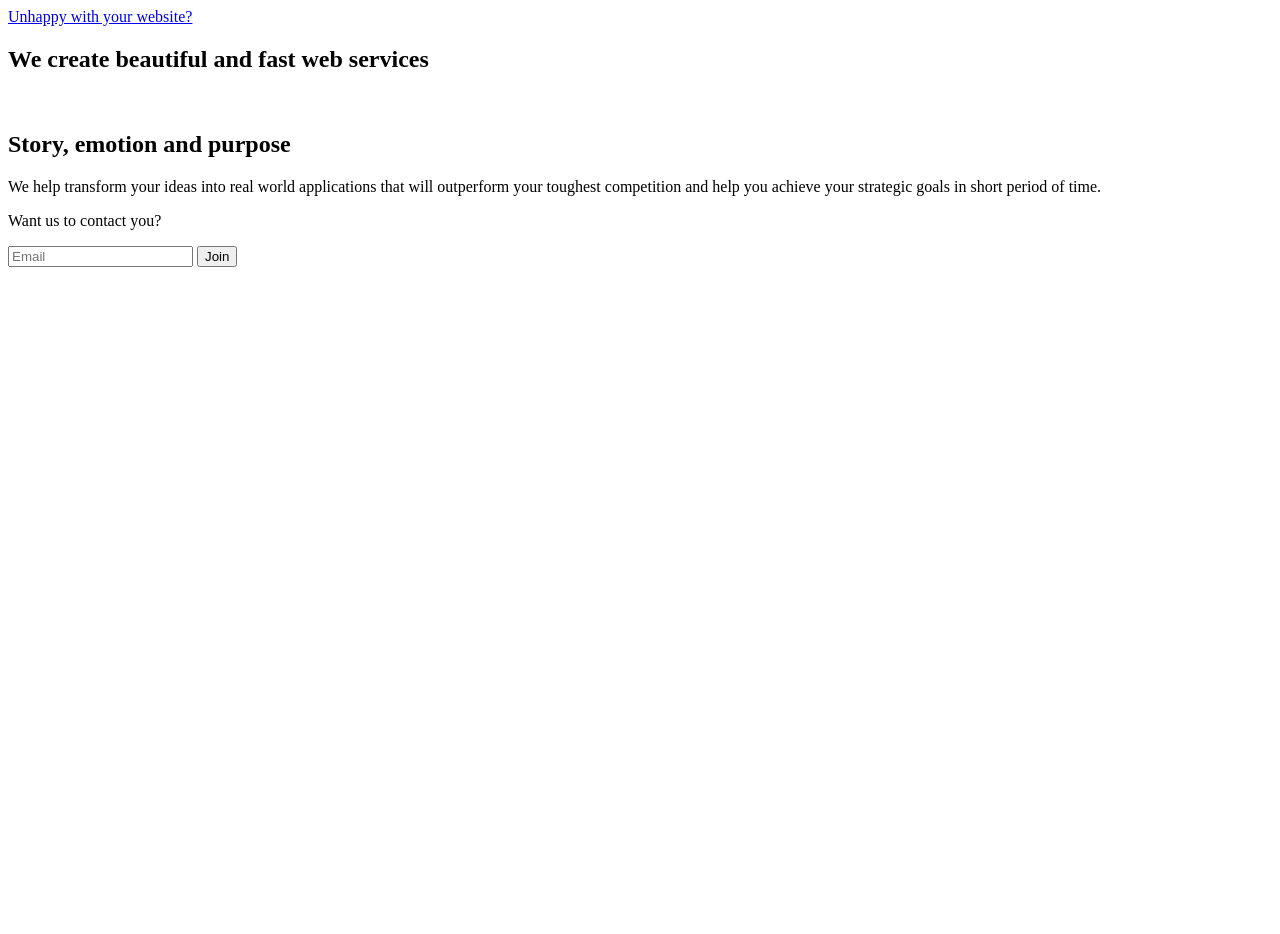
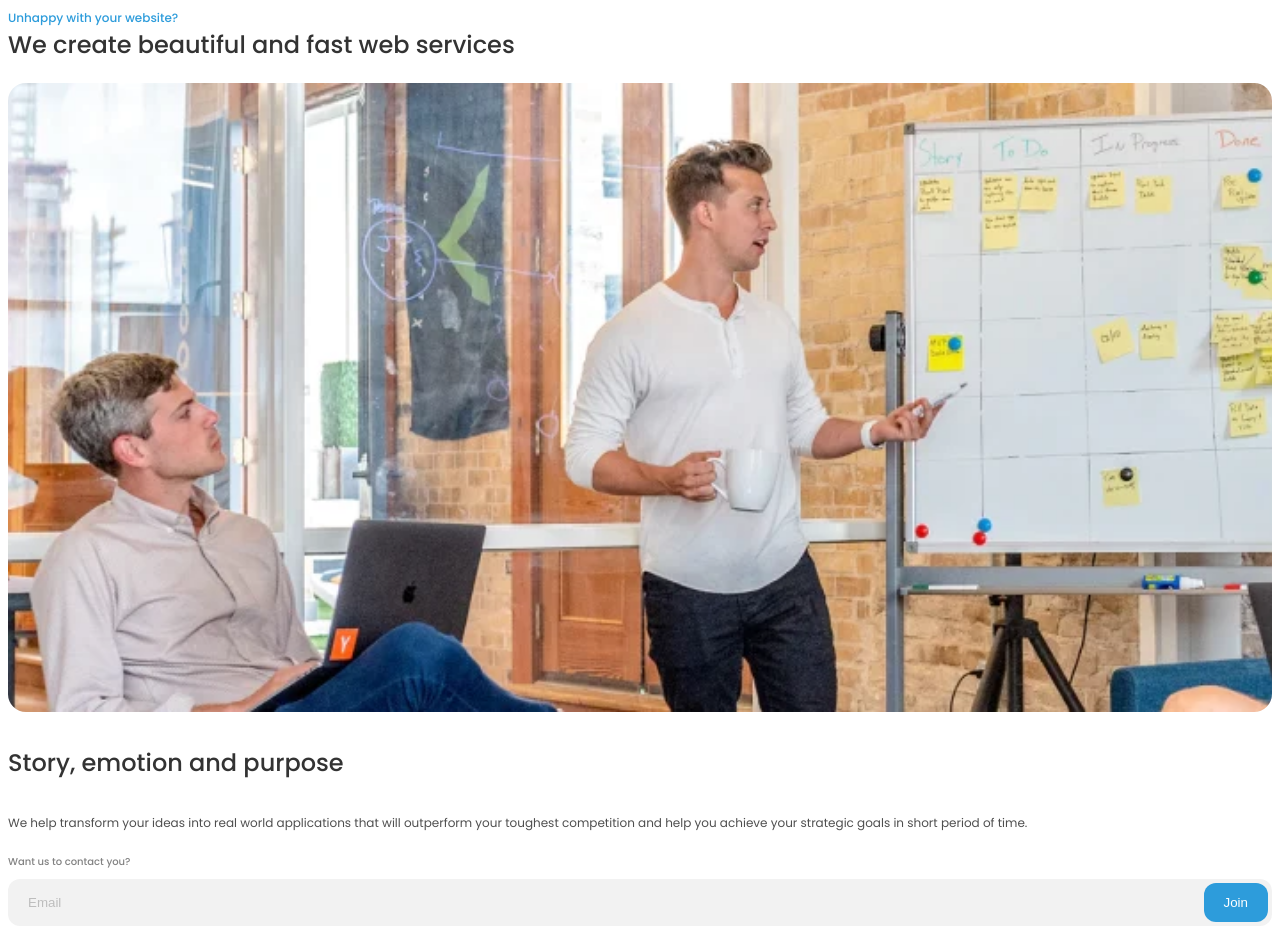
Before and after one commit to Inkacoders/Inka-homepage, a website: page public/index.html in a window 1280 px wide. Before the commit the page ends 800 px from the top, so only its background shows below. Drawn offline with Linux system fonts and the light colour scheme; files whose address does not match are found by name.

Commit message:
Adding Intro

```diff
--- a/public/index.html
+++ b/public/index.html
@@ -6,6 +6,11 @@
     <meta http-equiv="X-UA-Compatible" content="IE=edge">
     <meta name="viewport" content="width=device-width, initial-scale=1.0">
     <title>Inka homepage</title>
+
+    <link rel="stylesheet" href="../src/styles/main.css">
+    <link rel="stylesheet" href="../src/styles/home.css">
+    <link rel="stylesheet" href="../src/styles/form.css">
+
 </head>
 
 <body>
@@ -15,12 +20,13 @@
         <h1 class="home__title">We create beautiful and fast web services</h1>
         <figure class="home__img">
             <img
-            src=""
-            srcset=""
-            height=""
-            width=""
-            alt=""
-            aria-label=""
+            src="../src/assets/images/hero.webp"
+            srcset="../src/assets/images/hero.webp 360w,
+            ../src/assets/images/hero-large.webp 720w"
+            height="145"
+            width="348"
+            alt="Imagen de bienvenida"
+            aria-label="Imagen de bienvenida"
             />
         </figure>
         <h1 class="home__title">Story, emotion and purpose</h1>
@@ -28,8 +34,10 @@
 
         <div class="form">
             <p class="form__text">Want us to contact you?</p>
-            <input class="form__input" type="email" id='mail' name='contactmail' placeholder="Email">
-            <button class='form__button' type='submit'>Join</button>
+            <form class="form__cont">
+                <input class="form__input" type="email" id='mail' name='contactmail' placeholder="Email" required>
+                <button class='form__button' type='submit'>Join</button>
+            </form>
         </div>
     </section>
 </body>
--- a/src/styles/form.css
+++ b/src/styles/form.css
@@ -0,0 +1,50 @@
+/* .form{
+
+} */
+.form__text{
+    font: var(--m_text3);
+    color: var(--gray3);
+}
+
+
+.form__cont{
+    position:relative;
+    height: 47px;
+    z-index: 1;
+}
+.form__input{
+    box-sizing: border-box;
+    padding: 0 85px 0 20px;
+    margin: 0;
+    border: 0;
+    border-radius:12px;
+
+    position:relative;
+    height: 100%;
+    width: fit-content;
+    min-width: 100%;
+    background-color: var(--gray6);
+    color: var(--gray1);
+    z-index: 2;
+}
+.form__button{
+    padding: 11px 20px;
+    /* margin: 4px; */
+    border: 0;
+    border-radius:12px;
+
+    height: 82.5%;
+    position: absolute;
+    right: 4px;
+
+    top: 0;
+    bottom: 0;
+    margin-top: auto;
+    margin-bottom: auto;
+    background-color: var(--blue);
+    color: var(--white);
+    z-index: 3;
+}
+.form__input::placeholder {
+    color: var(--gray4);
+}
--- a/src/styles/home.css
+++ b/src/styles/home.css
@@ -3,18 +3,41 @@
 }
 
 .home__link{
-    font: var(--m_link);
-    text-decoration: none
+    font: var(--m_link1);
+    text-decoration: none;
+    color: var(--blue);
 }
 
 .home__title{
-
+    color: var(--gray1);
+    font: var(--m_header3);
+    margin-block-end: 20px;
+    margin-block-start: 0;
+}
+.home__title:nth-of-type(2){
+    margin-block-end: 22px;
+    margin-block-start: 33px;
 }
 
 .home__img{
+    margin: 0;
+    overflow: hidden;
+    border-radius: 1.125rem;
+}
 
+.home__img img{
+    object-fit: contain;
+    block-size: 100%;
+    inline-size: auto;
+    vertical-align: middle;
+
+    position: relative;
+    inset-inline-start: -4.6875rem;
 }
 
 .home__text{
-
+    color: var(--gray2);
+    font: var(--m_text1);
+    margin-block-end: 22px;
+    margin-block-start: 33px;
 }
--- a/src/styles/main.css
+++ b/src/styles/main.css
@@ -35,38 +35,38 @@
 
   /* mobile */
 
-  --m_header1: 800 1.5rem / 2.2031rem var(--baseFont2);
-  --m_header2: 500 1.125rem / 1.6875rem var(--baseFont1);
-  --m_header3: 500 1.5rem / 2.25rem var(--baseFont1);
-  --m_header4: 500 1.5rem / 2.25rem var(--baseFont1);
-  --m_header5: 700 1.5rem / 2.25rem var(--baseFont1); /**/
+  --m_header1: 800 24px / 35.2496px var(--baseFont2);
+  --m_header2: 500 18px / 27px var(--baseFont1);
+  --m_header3: 500 24px / 36px var(--baseFont1);
+  --m_header4: 500 24px / 36px var(--baseFont1);
+  --m_header5: 700 24px / 36px var(--baseFont1); /**/
 
-  --m_link: 500 0.75rem / 1.125rem var(--baseFont1);
-  --m_link: 400 1.125rem / 2.25rem var(--baseFont1); /**/
+  --m_link1: 500 12px / 18px var(--baseFont1);
+  --m_link2: 400 18px / 36px var(--baseFont1); /**/
 
-  --m_text1: 400 0.75rem / 1.125rem var(--baseFont1);
-  --m_text2: 400 1rem / 1.5rem var(--baseFont1); /**/
-  --m_text3: 500 0.625rem / 0.9375rem var(--baseFont1);
+  --m_text1: 400 12px / 18px var(--baseFont1);
+  --m_text2: 400 16px / 24px var(--baseFont1); /**/
+  --m_text3: 500 10px / 15px var(--baseFont1);
 
-  --m_button1: 500 0.875rem / 1.3125rem var(--baseFont1);
-  --m_button2: 500 1rem / 1.5rem var(--baseFont1); /**/
+  --m_button1: 500 14px / 21px var(--baseFont1);
+  --m_button2: 500 16px / 24px var(--baseFont1); /**/
 
   /* desktop */
 
-  --d_header1: 800 2.25rem / 3.305rem var(--baseFont2);
-  --d_header2: 500 1.5rem / 2.25rem var(--baseFont1);
-  --d_header3: 500 3rem / 4.5rem var(--baseFont1);
-  --d_header4: 500 2.25rem / 3.375rem var(--baseFont1);
+  --d_header1: 800 36px / 52.88px var(--baseFont2);
+  --d_header2: 500 24px / 36px var(--baseFont1);
+  --d_header3: 500 48px / 72px var(--baseFont1);
+  --d_header4: 500 36px / 54px var(--baseFont1);
   --d_header5: var(--m_header5);
 
-  --d_link1: 500 1.125rem / 1.6875rem var(--baseFont1);
+  --d_link1: 500 18px / 27px var(--baseFont1);
   --d_link2: var(--d_header5);
 
-  --d_text1: 400 1.125rem / 1.6875rem var(--baseFont1);
+  --d_text1: 400 18px / 27px var(--baseFont1);
   --d_text2: var(--d_text2);
-  --d_text3: 500 0.875rem / 1.3125rem var(--baseFont1);
+  --d_text3: 500 14px / 21px var(--baseFont1);
 
-  --d_button1: 500 1.125rem / 1.6875rem var(--baseFont1);
+  --d_button1: 500 18px / 27px var(--baseFont1);
   --d_button2: var(--d_button2);
 
   /* colores */
@@ -74,9 +74,9 @@
   --white: #fff;
   --black: #000;
 
-  --color1: #2D9CDB;
-  --color2: #EB5757;
-  --color3: #27AE60;
+  --blue: #2D9CDB;
+  --red: #EB5757;
+  --green: #27AE60;
 
   --gray1: #333333;
   --gray2: #4F4F4F;
```
